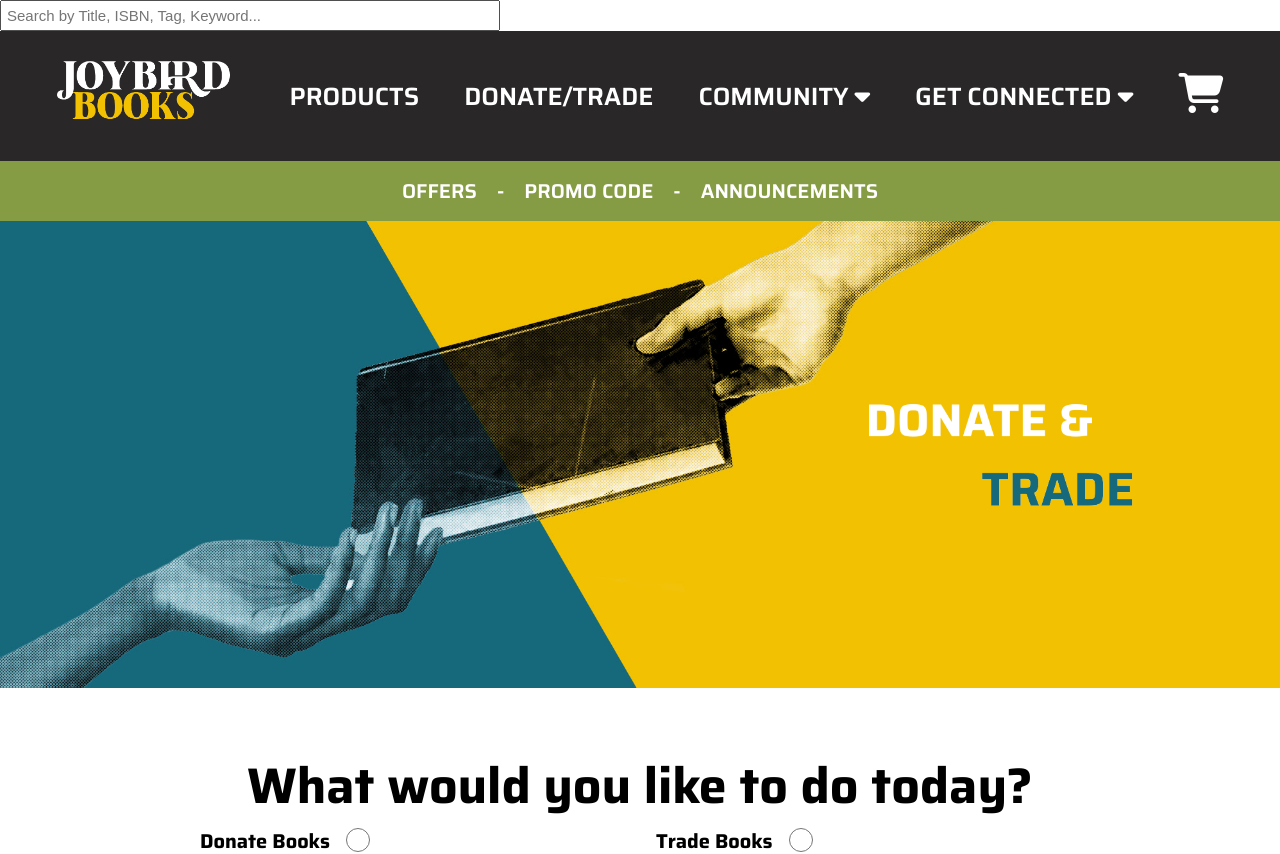
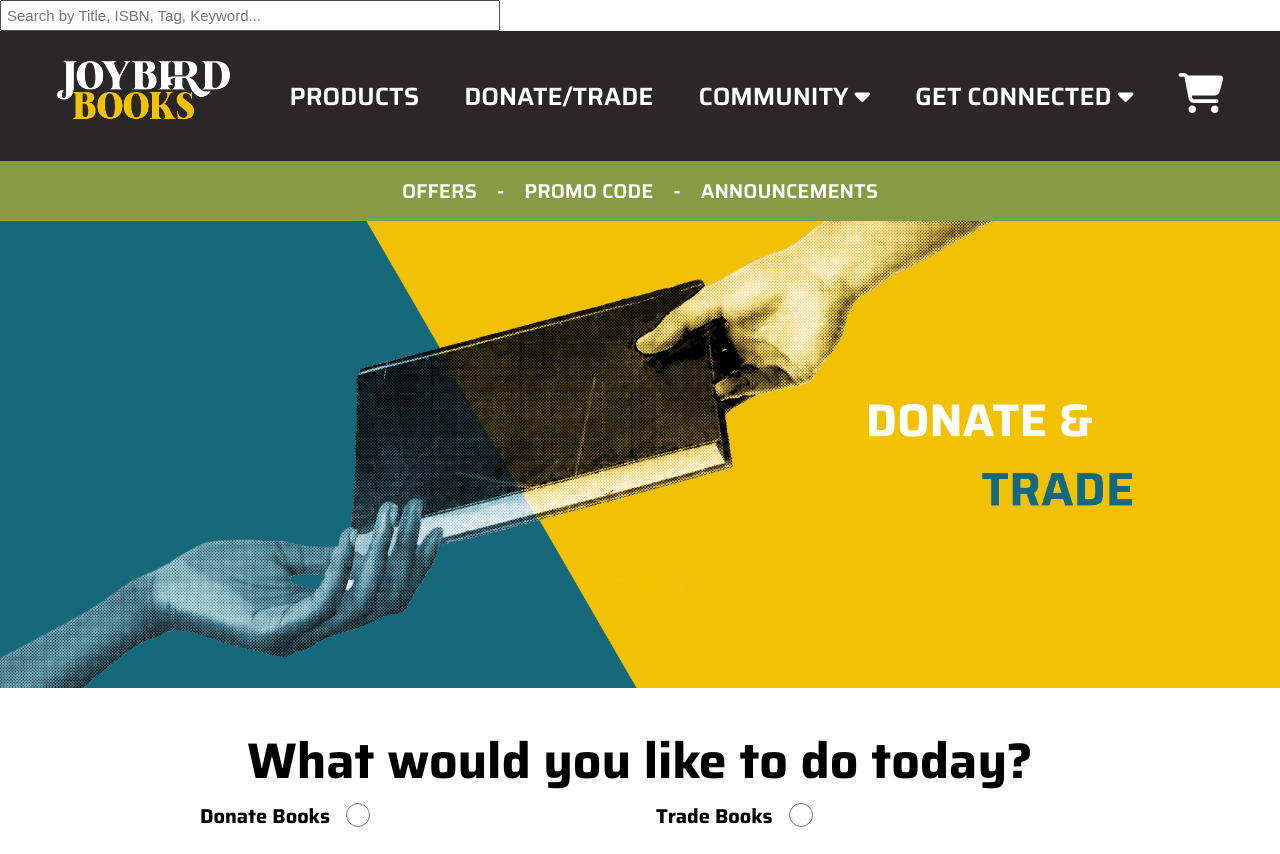
Before and after one commit to tcooper98/JoyBirdBooks, a React (Create React App) app in the folder frontend/: page /donate in a window 1280 px wide. Shown: the top 854 px of the page. Built offline with nearby package versions, Linux system fonts and the light colour scheme.

Commit message:
Feb 2, 2023, 7:43 PM

```diff
--- a/frontend/src/pages/donate/donate.css
+++ b/frontend/src/pages/donate/donate.css
@@ -35,8 +35,8 @@ input[type="radio"]{
 
 .donate-header{
     font-size: 50px;
-    padding-top: 25px;
     text-align: center;
+    margin: 0 200px;
 }
 
 .donate-container form {
```
